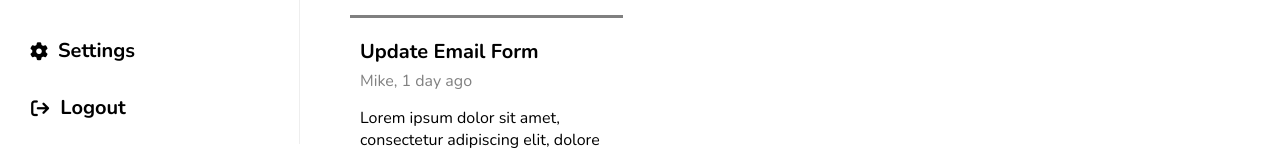
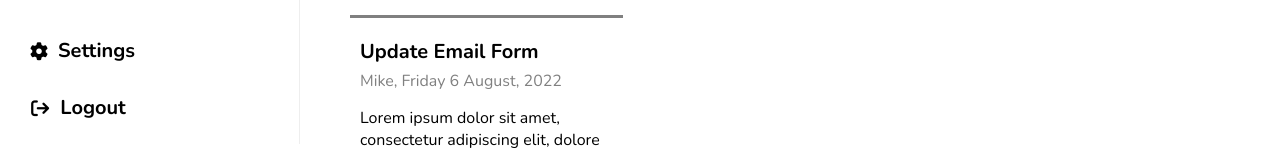
Before and after one commit to Web-Dev-Dan/taskr, a React (Create React App) app: page / in a window 1280 px wide. Shown: the part 656-809 px from the top of the page. Built offline with nearby package versions, Linux system fonts and the light colour scheme.

Commit message:
Made TicketContainer dynamic and added EmptyCommentDisplay component

```diff
--- a/src/App.js
+++ b/src/App.js
@@ -27,16 +27,60 @@ function App() {
           "dateCreated": "5 Aug '22",
           "description": "Lorem ipsum dolor sit amet, consectetur adipiscing elit, sed do eiusmod tempor incididunt ut labore et dolore magna aliqua.",
           "tag": "UIDesign",
-          "comments": ["This is a nice project!", "Good job!", "This is a nice project!", "Good job!"]
+          "comments": [
+            {
+              "id": 1,
+              "author": "Daniel Healy",
+              "dateCreated": "Monday 10 July, 2022",
+              "timeCreated": "10:35",
+              "content": "This is a nice project!"
+            },
+            {
+              "id": 2,
+              "author": "Mike",
+              "dateCreated": "Tuesday 11 July, 2022",
+              "timeCreated": "14:48",
+              "content": "Good job!"
+            },
+            {
+              "id": 3,
+              "author": "Daniel Healy",
+              "dateCreated": "Tuesday 11 July, 2022",
+              "timeCreated": "15:02",
+              "content": "This is a nice project!"
+            },
+            {
+              "id": 4,
+              "author": "Steve",
+              "dateCreated": "Thursday 13 July, 2022",
+              "timeCreated": "19:11",
+              "content": "Good job!"
+            }
+          ]
         },
         {
           "id": 2,
           "name": "Update Email Form",
           "author": "Mike",
-          "dateCreated": "1 day ago",
+          "dateCreated": "Friday 6 August, 2022",
           "description": "Lorem ipsum dolor sit amet, consectetur adipiscing elit, dolore magna aliqua.",
           "tag": "Frontend",
-          "comments": ["This is a nice project!", "Good job!"]
+          "comments": [
+            {
+              "id": 1,
+              "author": "Daniel Healy",
+              "dateCreated": "Monday 10 July, 2022",
+              "timeCreated": "10:35",
+              "content": "This is a nice project!"
+            },
+            {
+              "id": 2,
+              "author": "Mike",
+              "dateCreated": "Tuesday 11 July, 2022",
+              "timeCreated": "14:48",
+              "content": "Good job!"
+            },
+          ]
         }],
         "inProgress": [{
           "id": 1,
@@ -45,7 +89,22 @@ function App() {
           "dateCreated": "2 days ago",
           "description": "Lorem ipsum dolor sit amet, consectetur adipiscing elit, sed do eiusmod tempor incididunt ut labore et dolore magna aliqua.",
           "tag": "Frontend",
-          "comments": ["This is a nice project!", "Good job!"]
+          "comments": [
+            {
+              "id": 1,
+              "author": "Daniel Healy",
+              "dateCreated": "Monday 10 July, 2022",
+              "timeCreated": "10:35",
+              "content": "This is a nice project!"
+            },
+            {
+              "id": 2,
+              "author": "Mike",
+              "dateCreated": "Tuesday 11 July, 2022",
+              "timeCreated": "14:48",
+              "content": "Good job!"
+            },
+          ]
         }],
         "complete": [{
           "id": 1,
@@ -68,7 +127,54 @@ function App() {
           "dateCreated": "3 days ago",
           "description": "Lorem ipsum dolor sit amet, consectetur adipiscing elit, sed do eiusmod tempor incididunt ut labore et dolore magna aliqua.",
           "tag": "Frontend",
-          "comments": ["This is a nice project!", "Good job!", "This is a nice project!", "Good job!", "This is a nice project!", "Good job!", "This is a nice project!"]
+          "comments": [
+            {
+              "id": 1,
+              "author": "Daniel Healy",
+              "dateCreated": "Monday 10 July, 2022",
+              "timeCreated": "10:35",
+              "content": "This is a nice project!"
+            },
+            {
+              "id": 2,
+              "author": "Mike",
+              "dateCreated": "Tuesday 11 July, 2022",
+              "timeCreated": "14:48",
+              "content": "Good job!"
+            }, {
+              "id": 3,
+              "author": "Daniel Healy",
+              "dateCreated": "Monday 10 July, 2022",
+              "timeCreated": "10:35",
+              "content": "This is a nice project!"
+            },
+            {
+              "id": 4,
+              "author": "Mike",
+              "dateCreated": "Tuesday 11 July, 2022",
+              "timeCreated": "14:48",
+              "content": "Good job!"
+            }, {
+              "id": 5,
+              "author": "Daniel Healy",
+              "dateCreated": "Monday 10 July, 2022",
+              "timeCreated": "10:35",
+              "content": "This is a nice project!"
+            },
+            {
+              "id": 6,
+              "author": "Mike",
+              "dateCreated": "Tuesday 11 July, 2022",
+              "timeCreated": "14:48",
+              "content": "Good job!"
+            }, {
+              "id": 7,
+              "author": "Daniel Healy",
+              "dateCreated": "Monday 10 July, 2022",
+              "timeCreated": "10:35",
+              "content": "This is a nice project!"
+            }
+          ]
         },
         {
           "id": 2,
@@ -95,7 +201,15 @@ function App() {
           "dateCreated": "1 day ago",
           "description": "Lorem ipsum dolor sit amet, consectetur adipiscing elit, sed do eiusmod tempor incididunt ut labore et dolore magna aliqua.",
           "tag": "Frontend",
-          "comments": ["Good job!"]
+          "comments": [
+            {
+              "id": 1,
+              "author": "Daniel Healy",
+              "dateCreated": "Monday 10 July, 2022",
+              "timeCreated": "10:35",
+              "content": "This is a nice project!"
+            }
+          ]
         }]
       }, {
         "id": 3,
@@ -109,7 +223,22 @@ function App() {
           "dateCreated": "1 day ago",
           "description": "Lorem ipsum dolor sit amet.",
           "tag": "Backend",
-          "comments": ["This is a nice project!", "Good job!"]
+          "comments": [
+            {
+              "id": 1,
+              "author": "Daniel Healy",
+              "dateCreated": "Monday 10 July, 2022",
+              "timeCreated": "10:35",
+              "content": "This is a nice project!"
+            },
+            {
+              "id": 2,
+              "author": "Mike",
+              "dateCreated": "Tuesday 11 July, 2022",
+              "timeCreated": "14:48",
+              "content": "Good job!"
+            }
+          ]
         }],
         "inProgress": [{
           "id": 1,
@@ -118,7 +247,22 @@ function App() {
           "dateCreated": "8h ago",
           "description": "Lorem ipsum dolor sit amet, consectetur adipiscing elit, sed do eiusmod tempor incididunt ut labore et dolore magna aliqua.",
           "tag": "UIDesign",
-          "comments": ["This is a nice project!", "Good job!"]
+          "comments": [
+            {
+              "id": 1,
+              "author": "Daniel Healy",
+              "dateCreated": "Monday 10 July, 2022",
+              "timeCreated": "10:35",
+              "content": "This is a nice project!"
+            },
+            {
+              "id": 2,
+              "author": "Mike",
+              "dateCreated": "Tuesday 11 July, 2022",
+              "timeCreated": "14:48",
+              "content": "Good job!"
+            }
+          ]
         },
         {
           "id": 2,
@@ -127,7 +271,22 @@ function App() {
           "dateCreated": "5h ago",
           "description": "Lorem ipsum dolor sit amet, consectetur adipiscing elit, sed do eiusmod tempor incididunt ut labore et dolore magna aliqua.",
           "tag": "Frontend",
-          "comments": ["This is a nice project!", "Good job!"]
+          "comments": [
+            {
+              "id": 1,
+              "author": "Daniel Healy",
+              "dateCreated": "Monday 10 July, 2022",
+              "timeCreated": "10:35",
+              "content": "This is a nice project!"
+            },
+            {
+              "id": 2,
+              "author": "Mike",
+              "dateCreated": "Tuesday 11 July, 2022",
+              "timeCreated": "14:48",
+              "content": "Good job!"
+            }
+          ]
         }],
         "complete": [{
           "id": 1,
@@ -136,7 +295,22 @@ function App() {
           "dateCreated": "2 days ago",
           "description": "Lorem ipsum dolor sit amet, consectetur adipiscing elit, sed do eiusmod tempor incididunt ut labore et dolore magna aliqua.",
           "tag": "UIDesign",
-          "comments": ["This is a nice project!", "Good job!"]
+          "comments": [
+            {
+              "id": 1,
+              "author": "Daniel Healy",
+              "dateCreated": "Monday 10 July, 2022",
+              "timeCreated": "10:35",
+              "content": "This is a nice project!"
+            },
+            {
+              "id": 2,
+              "author": "Mike",
+              "dateCreated": "Tuesday 11 July, 2022",
+              "timeCreated": "14:48",
+              "content": "Good job!"
+            }
+          ]
         }]
       }, {
         "id": 4,
@@ -150,7 +324,22 @@ function App() {
           "dateCreated": "15h ago",
           "description": "Lorem ipsum dolor sit amet, consectetur adipiscing elit, sed do eiusmod tempor incididunt ut labore et dolore magna aliqua. Lorem ipsum dolor sit amet, consectetur adipiscing ipsum dolor sit amet, consectetur adipiscing.",
           "tag": "Frontend",
-          "comments": ["This is a nice project!", "Good job!"]
+          "comments": [
+            {
+              "id": 1,
+              "author": "Daniel Healy",
+              "dateCreated": "Monday 10 July, 2022",
+              "timeCreated": "10:35",
+              "content": "This is a nice project!"
+            },
+            {
+              "id": 2,
+              "author": "Mike",
+              "dateCreated": "Tuesday 11 July, 2022",
+              "timeCreated": "14:48",
+              "content": "Good job!"
+            }
+          ]
         },
         {
           "id": 2,
@@ -159,7 +348,22 @@ function App() {
           "dateCreated": "1h ago",
           "description": "Lorem ipsum dolor sit amet, consectetur adipiscing elit, sed do eiusmod tempor incididunt ut labore et dolore magna aliqua.",
           "tag": "UIDesign",
-          "comments": ["This is a nice project!", "Good job!"]
+          "comments": [
+            {
+              "id": 1,
+              "author": "Daniel Healy",
+              "dateCreated": "Monday 10 July, 2022",
+              "timeCreated": "10:35",
+              "content": "This is a nice project!"
+            },
+            {
+              "id": 2,
+              "author": "Mike",
+              "dateCreated": "Tuesday 11 July, 2022",
+              "timeCreated": "14:48",
+              "content": "Good job!"
+            }
+          ]
         }],
         "inProgress": [{
           "id": 1,
@@ -168,7 +372,22 @@ function App() {
           "dateCreated": "5m ago",
           "description": "Lorem consectetur adipiscing elit ut labore et dolore magna aliqua.",
           "tag": "Frontend",
-          "comments": ["This is a nice project!", "Good job!"]
+          "comments": [
+            {
+              "id": 1,
+              "author": "Daniel Healy",
+              "dateCreated": "Monday 10 July, 2022",
+              "timeCreated": "10:35",
+              "content": "This is a nice project!"
+            },
+            {
+              "id": 2,
+              "author": "Mike",
+              "dateCreated": "Tuesday 11 July, 2022",
+              "timeCreated": "14:48",
+              "content": "Good job!"
+            }
+          ]
         }],
         "complete": [{
           "id": 1,
@@ -177,16 +396,39 @@ function App() {
           "dateCreated": "12h ago",
           "description": "Lorem ipsum dolor sit amet, consectetur adipiscing elit, sed do eiusmod tempor incididunt ut labore et dolore magna aliqua.",
           "tag": "UIDesign",
-          "comments": ["This is a nice project!"]
+          "comments": [
+            {
+              "id": 1,
+              "author": "Daniel Healy",
+              "dateCreated": "Monday 10 July, 2022",
+              "timeCreated": "10:35",
+              "content": "This is a nice project!"
+            }
+          ]
         },
         {
           "id": 2,
           "name": "Add Link To Portfolio Website",
           "author": "Dan",
           "dateCreated": "1h ago",
-          "description": "Lorem ipsum dolor sit amet, consectetur adipiscing elit, sed do eiusmod tempor incididunt ut labore et dolore magna aliqua.",
+          "description": "Lorem ipsum dolor sit amet, consectetur adipiscing elit, sed do eiusmod tempor incididunt ut labore et dolore magna aliqua. Lorem ipsum dolor sit amet, consectetur adipiscing elit, sed do eiusmod tempor incididunt ut labore et dolore magna aliqua. Lorem ipsum dolor sit amet, consectetur adipiscing elit, sed do eiusmod tempor incididunt ut labore et dolore magna aliqua.",
           "tag": "Frontend",
-          "comments": ["This is a nice project!", "Good job!"]
+          "comments": [
+            {
+              "id": 1,
+              "author": "Daniel Healy",
+              "dateCreated": "Monday 10 July, 2022",
+              "timeCreated": "10:35",
+              "content": "This is a nice project!"
+            },
+            {
+              "id": 2,
+              "author": "Mike",
+              "dateCreated": "Tuesday 11 July, 2022",
+              "timeCreated": "14:48",
+              "content": "Good job!"
+            }
+          ]
         }]
       }
     ]
--- a/src/components/Main/Main.js
+++ b/src/components/Main/Main.js
@@ -46,6 +46,7 @@ function Main({
             {ticketIsShown &&
                 <TicketContainer
                     key={ticketId}
+                    data={data.items}
                     ticketId={ticketId}
                     projectId={projectId}
                     // currentProject={currentProject}
--- a/src/components/Main/TicketContainer/TicketContainer.css
+++ b/src/components/Main/TicketContainer/TicketContainer.css
@@ -72,11 +72,13 @@
     font-weight: 700;
     padding: 5px 3px;
     border: none;
+    text-transform: uppercase;
 }
 
 .ticket-info__tag-input::placeholder {
     font-family: var(--font-primary);
     font-weight: 400;
+    text-transform: none;
 }
 
 .ticket__description-container {}
@@ -91,7 +93,7 @@
     width: 100%;
     max-width: 100%;
     min-width: 100%;
-    min-height: 150px;
+    min-height: 50px;
     margin: 20px 0;
     padding-right: 10px;
     padding-bottom: 20px;
```
Also changed, not shown: src/components/Main/TicketContainer/EmptyCommentDisplay.css (added, +26 -0 lines), src/components/Main/TicketContainer/EmptyCommentDisplay.js (added, +13 -0 lines), src/components/Main/TicketContainer/TicketComment.js (+4 -4 lines), src/components/Main/TicketContainer/TicketContainer.js (+37 -9 lines).
